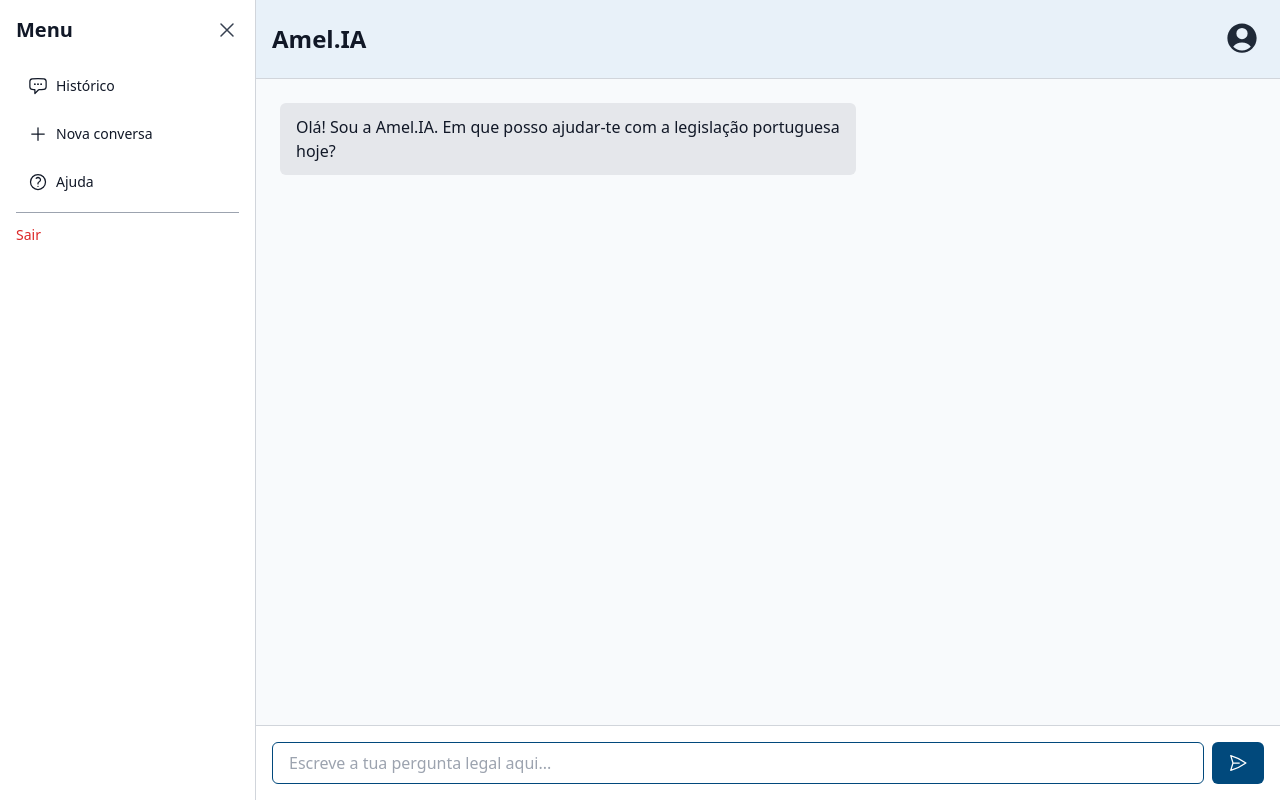
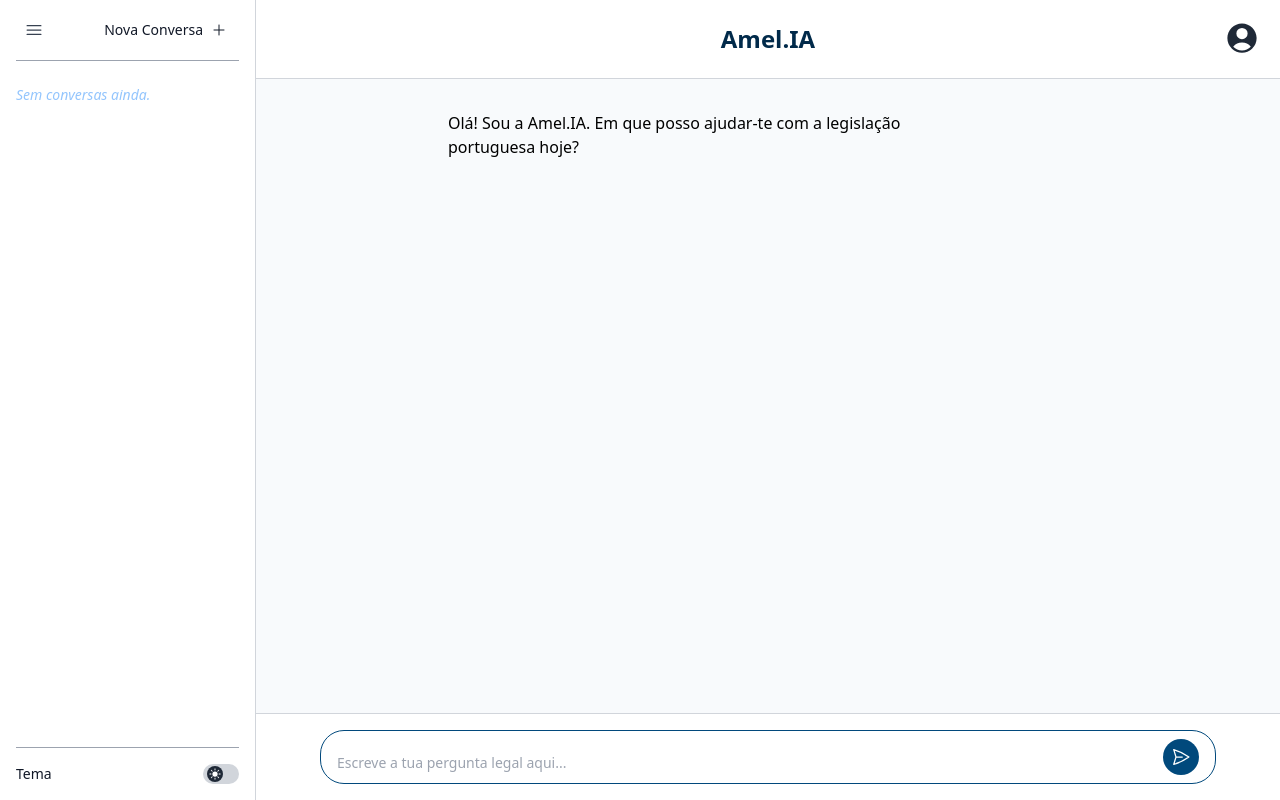
Before and after one commit to DiogoR23/Portuguese-Legal-Assistant, a React (Vite) app in the folder frontend/: page /chat in a window 1280 px wide. Built offline with nearby package versions, Linux system fonts and the light colour scheme.

Commit message:
Working on ChatPage

```diff
--- a/frontend/src/pages/ChatPage.jsx
+++ b/frontend/src/pages/ChatPage.jsx
@@ -1,14 +1,12 @@
-import React, { useState } from 'react';
+import React, { useState, useEffect, useRef } from 'react';
 import {
   Bars3Icon,
-  XMarkIcon,
-  ChatBubbleLeftEllipsisIcon,
   PlusIcon,
-  QuestionMarkCircleIcon,
   PaperAirplaneIcon,
 } from '@heroicons/react/24/outline';
 import { useNavigate } from 'react-router-dom';
 import UserMenu from '@/components/UserMenu';
+import ThemeToggle from '@/components/ThemeToggle';
 
 const ChatPage = () => {
   const navigate = useNavigate();
@@ -22,11 +20,8 @@ const ChatPage = () => {
   const [input, setInput] = useState('');
   const [sidebarOpen, setSidebarOpen] = useState(true);
 
-  const handleLogout = () => {
-    localStorage.removeItem('access');
-    localStorage.removeItem('refresh');
-    navigate('/login');
-  };
+  const textareaRef = useRef(null);
+  const messagesEndRef = useRef(null);
 
   const handleSubmit = (e) => {
     e.preventDefault();
@@ -37,7 +32,7 @@ const ChatPage = () => {
 
     const fakeResponse = {
       role: 'assistant',
-      content: '📚 Ainda estou a pensar... em breve terei uma resposta com base na DRE!',
+      content: 'Ainda estou a pensar... em breve terei uma resposta com base na DRE!',
     };
     setTimeout(() => {
       setMessages((prev) => [...prev, fakeResponse]);
@@ -46,97 +41,136 @@ const ChatPage = () => {
     setInput('');
   };
 
+  const handleKeyDown = (e) => {
+    if (e.key === 'Enter' && !e.shiftKey) {
+      e.preventDefault();
+      handleSubmit(e);
+    }
+  };
+
+  useEffect(() => {
+    const el = textareaRef.current;
+    if (el) {
+      el.style.height = 'auto';
+      el.style.height = `${Math.min(el.scrollHeight, 200)}px`;
+    }
+  }, [input]);
+
+  useEffect(() => {
+    messagesEndRef.current?.scrollIntoView({ behavior: 'smooth' });
+  }, [messages]);
+
   return (
     <div className="min-h-screen flex bg-[#F8FAFC] dark:bg-[#1f1f1f] text-gray-900 dark:text-white transition-colors duration-300">
-
       {/* Sidebar */}
-      {sidebarOpen && (
-        <aside className="w-64 bg-white dark:bg-[#1a1a1a] border-r border-gray-300 dark:border-gray-700 p-4 flex flex-col">
-          <div className="flex justify-between items-center mb-6">
-            <h2 className="text-xl font-bold">Menu</h2>
-            <button onClick={() => setSidebarOpen(false)}>
-              <XMarkIcon className="h-6 w-6 text-gray-700 dark:text-gray-300" />
+      <aside
+        className={`transition-all duration-300 ease-in-out ${
+          sidebarOpen ? 'w-64' : 'w-0'
+        } overflow-hidden bg-white dark:bg-[#1a1a1a] border-r border-gray-300 dark:border-gray-700 flex flex-col`}
+      >
+        <div className="flex items-center justify-between px-4 py-3">
+          <button
+            onClick={() => setSidebarOpen(!sidebarOpen)}
+            className="p-2 rounded-full hover:bg-gray-200 dark:hover:bg-gray-700 transition"
+          >
+            <Bars3Icon className="h-5 w-5 text-gray-700 dark:text-gray-300" />
+          </button>
+          <button
+            className="flex items-center gap-2 text-sm font-medium text-gray-900 dark:text-white px-3 py-1 hover:bg-gray-200 dark:hover:bg-gray-700 rounded transition"
+          >
+            <span>Nova Conversa</span>
+            <PlusIcon className="h-4 w-4" />
           </button>
         </div>
+        <hr className="mx-4 border-gray-400 dark:border-gray-700" />
 
-          <nav className="space-y-3 text-sm">
-            <button className="flex items-center gap-2 px-3 py-2 rounded-md hover:bg-blue-100 dark:hover:bg-blue-800 w-full text-left">
-              <ChatBubbleLeftEllipsisIcon className="h-5 w-5" />
-              Histórico
-            </button>
-            <button className="flex items-center gap-2 px-3 py-2 rounded-md hover:bg-blue-100 dark:hover:bg-blue-800 w-full text-left">
-              <PlusIcon className="h-5 w-5" />
-              Nova conversa
-            </button>
-            <button className="flex items-center gap-2 px-3 py-2 rounded-md hover:bg-blue-100 dark:hover:bg-blue-800 w-full text-left">
-              <QuestionMarkCircleIcon className="h-5 w-5" />
-              Ajuda
-            </button>
-            <hr className="my-4 border-gray-400 dark:border-gray-700" />
-            <button
-              onClick={handleLogout}
-              className="text-sm text-red-600 hover:text-red-800 dark:hover:text-red-400"
-            >
-              Sair
-            </button>
-          </nav>
+        <div className="flex-1 px-4 py-6 text-sm italic text-blue-300 dark:text-blue-200">
+          Sem conversas ainda.
+        </div>
+
+        <div className="mt-auto px-4 pb-4">
+          <hr className="border-gray-400 dark:border-gray-700 mb-4" />
+          <div className="flex items-center justify-between">
+            <div className="flex items-center gap-2">
+              <span className="text-sm font-medium">Tema</span>
+            </div>
+            <ThemeToggle />
+          </div>
+        </div>
       </aside>
-      )}
 
       {/* Main Content */}
       <div className="flex-1 flex flex-col">
         {/* Header */}
-        <header className="flex items-center justify-between p-4 border-b border-gray-300 dark:border-gray-700 bg-[#E8F1F9] dark:bg-[#1f1f1f]">
-          <div className="flex items-center gap-4">
+        <header className="flex items-center justify-between p-4 border-b border-gray-300 dark:border-gray-700 bg-white dark:bg-[#1f1f1f]">
+          <div className="w-1/3 flex items-center">
             {!sidebarOpen && (
-              <button onClick={() => setSidebarOpen(true)}>
+              <button
+                onClick={() => setSidebarOpen(true)}
+                className="p-2 rounded-full hover:bg-gray-200 dark:hover:bg-gray-700 transition"
+              >
                 <Bars3Icon className="h-6 w-6 text-gray-800 dark:text-gray-200" />
               </button>
             )}
-            <h1
-              className="text-2xl font-bold cursor-pointer hover:underline"
-              onClick={() => navigate('/')}
-            >
-              Amel.IA
-            </h1>
           </div>
+          <div className="w-1/3 text-center">
+            <h1 className="text-2xl font-bold text-[#012A4A] dark:text-white">Amel.IA</h1>
+          </div>
+          <div className="w-1/3 flex justify-end">
             <UserMenu />
+          </div>
         </header>
 
         {/* Chat Area */}
-        <main className="flex-1 overflow-y-auto p-6 space-y-4 bg-[#F8FAFC] dark:bg-[#1f1f1f]">
+        <main className="flex-1 overflow-y-auto px-4 py-6 flex flex-col items-center bg-[#F8FAFC] dark:bg-[#1f1f1f]">
+          <div className="w-full max-w-2xl flex flex-col gap-4">
             {messages.map((msg, idx) => (
               <div
                 key={idx}
-              className={`max-w-xl px-4 py-3 rounded-md ${
+                className={`whitespace-pre-wrap break-words max-w-[80%] rounded-lg px-4 py-2 ${
                   msg.role === 'user'
-                  ? 'bg-[#D6EAF8] dark:bg-blue-900 ml-auto text-right'
-                  : 'bg-gray-200 dark:bg-gray-700 text-left'
+                    ? 'bg-[#01497C] dark:bg-[#2A6F97] text-white self-end text-right shadow-md'
+                    : 'text-black dark:text-white self-start text-left'
                 }`}
               >
-              <p className="whitespace-pre-wrap">{msg.content}</p>
+                {msg.content}
               </div>
             ))}
+            <div ref={messagesEndRef} />
+          </div>
         </main>
 
         {/* Input */}
-        <form
-          onSubmit={handleSubmit}
-          className="p-4 border-t border-gray-300 dark:border-gray-700 bg-white dark:bg-[#1f1f1f] flex gap-2"
-        >
-          <input
-            type="text"
-            placeholder="Escreve a tua pergunta legal aqui..."
+        <form onSubmit={handleSubmit} className="px-4 py-4 border-t border-gray-300 dark:border-gray-700 bg-white dark:bg-[#1f1f1f]">
+          <div className="max-w-4xl mx-auto flex items-end gap-2">
+            <div className="flex-1">
+              <div className="flex items-end bg-transparent border border-[#01497C] dark:border-[#2A6F97] rounded-3xl px-4 py-2 focus-within:ring-2 focus-within:ring-[#01497C] dark:focus-within:ring-[#2A6F97] transition">
+                <textarea
+                  rows={1}
                   value={input}
                   onChange={(e) => setInput(e.target.value)}
-            className="flex-1 px-4 py-2 rounded-md border border-[#01497C] dark:border-[#2A6F97] dark:bg-transparent dark:text-white focus:outline-none focus:ring-2 focus:ring-[#01497C]"
+                  onKeyDown={(e) => {
+                    if (e.key === 'Enter' && !e.shiftKey) {
+                      e.preventDefault();
+                      handleSubmit(e);
+                    }
+                  }}
+                  placeholder="Escreve a tua pergunta legal aqui..."
+                  className="w-full resize-none bg-transparent text-white dark:text-white text-sm placeholder-gray-400 focus:outline-none max-h-[200px] overflow-y-auto scrollbar-thin scrollbar-thumb-gray-600 scrollbar-track-transparent"
+                  style={{
+                    lineHeight: '1.5rem',
+                    maxHeight: '10rem',
+                  }}
                 />
                 <button
                   type="submit"
-            className="bg-[#01497C] hover:bg-[#2A6F97] text-white px-4 py-2 rounded-md flex items-center justify-center transition"
+                  className="ml-2 bg-[#01497C] hover:bg-[#2A6F97] text-white p-2 rounded-full flex items-center justify-center transition"
                 >
                   <PaperAirplaneIcon className="h-5 w-5" />
                 </button>
+              </div>
+            </div>
+          </div>
         </form>
       </div>
     </div>
```
Lines whose indentation alone changed are shown as unchanged.
